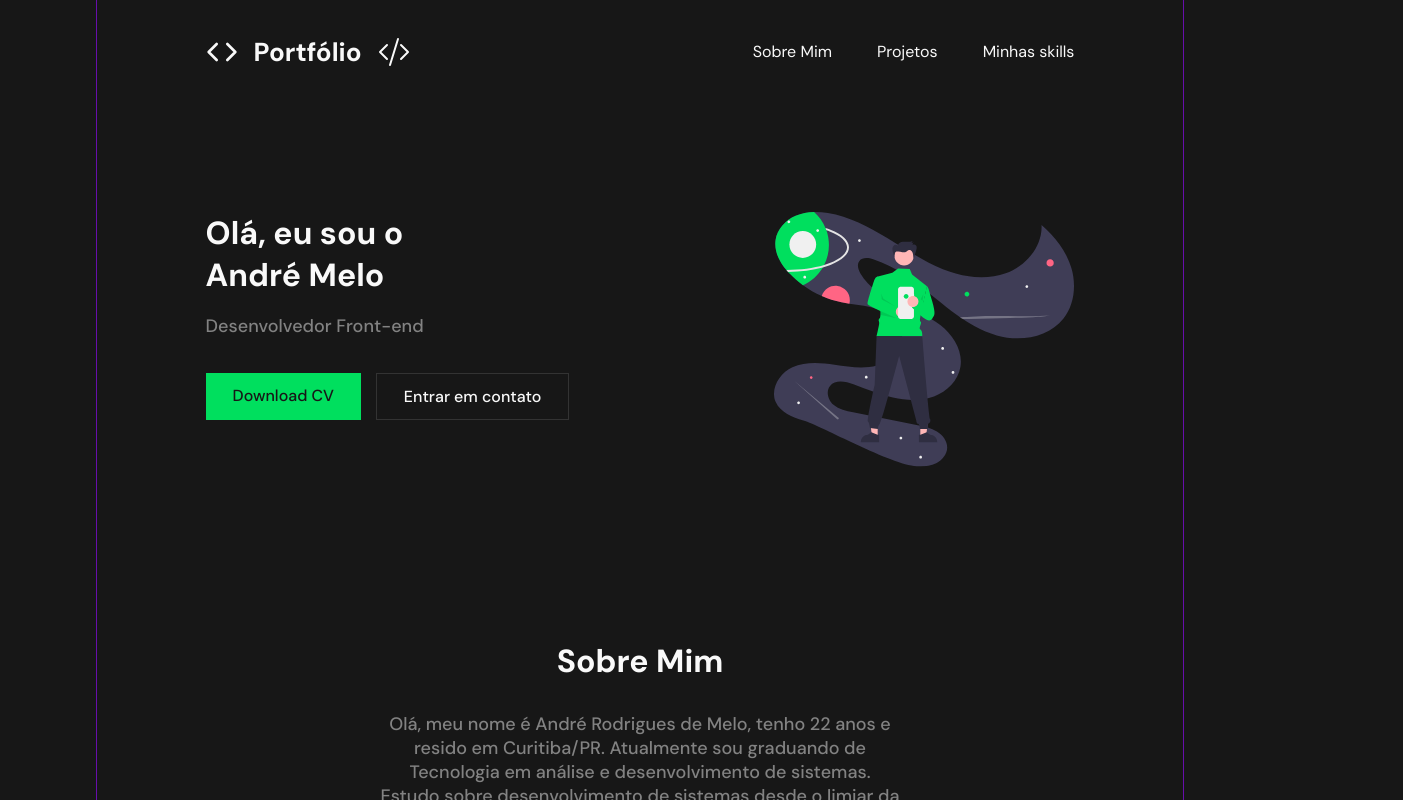
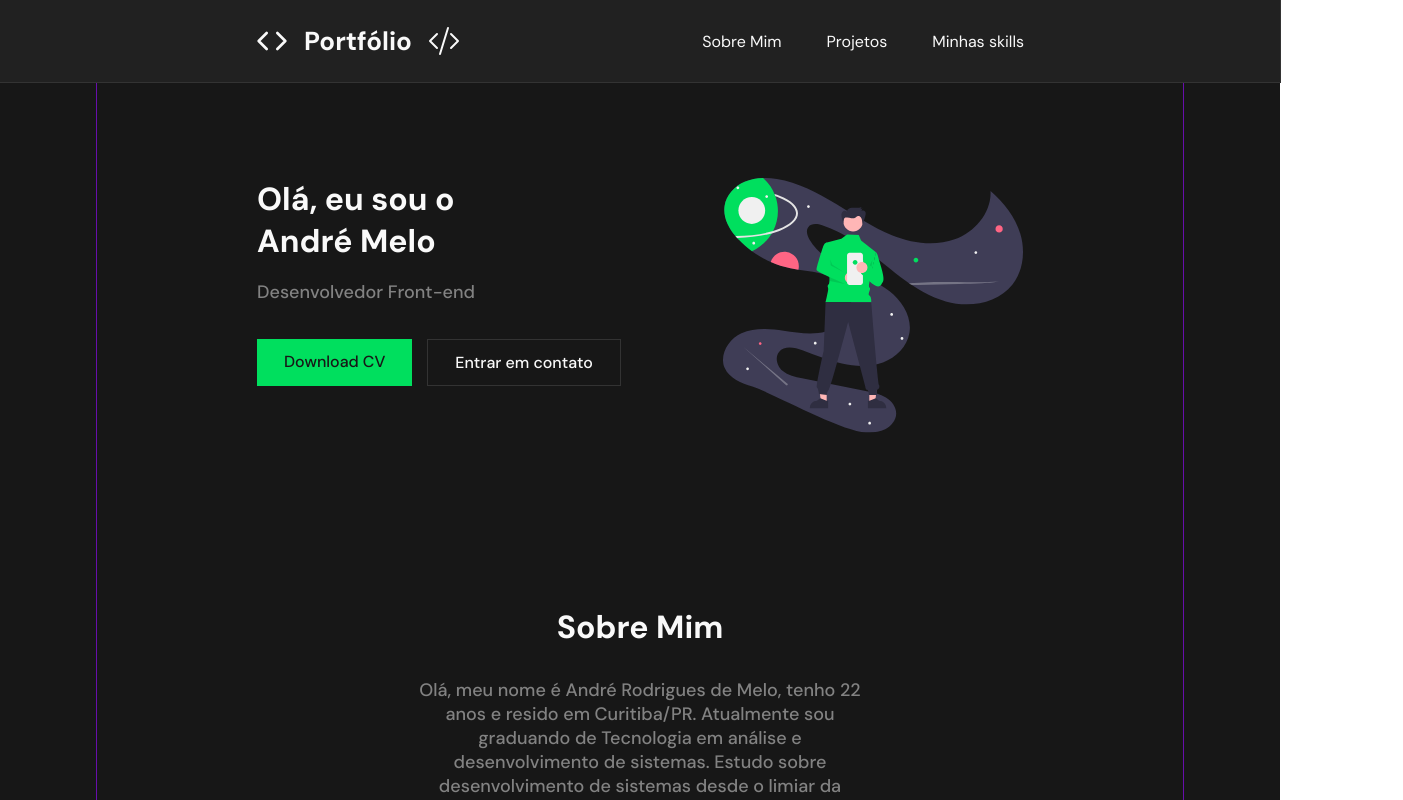
Before and after one commit to voteprogramablz/portfolio, a React (Create React App) app: page / in a window 1280 px wide. Shown: the top 800 px of the page, 1403 px wide, since content can reach past the window. Built offline with nearby package versions, Linux system fonts and the light colour scheme.

Commit message:
alteração na navbar

```diff
--- a/src/App.js
+++ b/src/App.js
@@ -11,8 +11,9 @@ import MySkills from "./MySkills";
 function App() {
   return (
     <>
+      <div className="outsideContainer">
+        <Header />
         <div className="container">
-        <Header />
           <Apresentation />
           <AboutMe />
           <Contacts />
@@ -20,6 +21,7 @@ function App() {
           <MySkills />
         </div>
         <Footer />
+      </div>
     </>
   );
 }
--- a/src/Footer/styles.css
+++ b/src/Footer/styles.css
@@ -1,8 +1,7 @@
 .footer {
   display: flex;
-  width: 99vw;
+  width: 100%;
   height: 3.75rem;
-  margin-left: -6rem;
   justify-content: space-around;
   align-items: center;
   background-color: var(--gray-400);
--- a/src/Header/styles.css
+++ b/src/Header/styles.css
@@ -1,6 +1,11 @@
 .header {
-  margin-bottom: 8.937rem;
+  width: 100%;
+  background-color: var(--gray-400);
+  padding:1.5rem 16rem;
   animation: slideToTheLeft 0.3s forwards;
+  position: fixed;
+  z-index: 10000;
+  box-shadow: 0 0 0 1px var(--gray-200);
 }
 
 .header .headerContainer {
--- a/src/main.css
+++ b/src/main.css
@@ -47,11 +47,9 @@ h5 {
   color: var(--white);
 }
 
-body {
+.outsideContainer {
+  width: 100%;
   background-color: var(--dark);
-  border-left: 1px solid rgb(103, 14, 172);
-  border-right: 1px solid rgb(103, 14, 172);
-  margin: 0 6rem;
 }
 
 @keyframes slideToTheRight {
@@ -89,8 +87,11 @@ body {
 }
 
 .container {
-  margin: 0 auto;
-  padding: 2.175rem 10% 3.75rem 10%;
+  border-left: 1px solid rgb(103, 14, 172);
+  border-right: 1px solid rgb(103, 14, 172);
+
+  margin: 0 6rem;
+  padding: 2.175rem 10rem 3.75rem 10rem;
   min-height: 100vh;
 }
 
```
Lines whose indentation alone changed are shown as unchanged.
